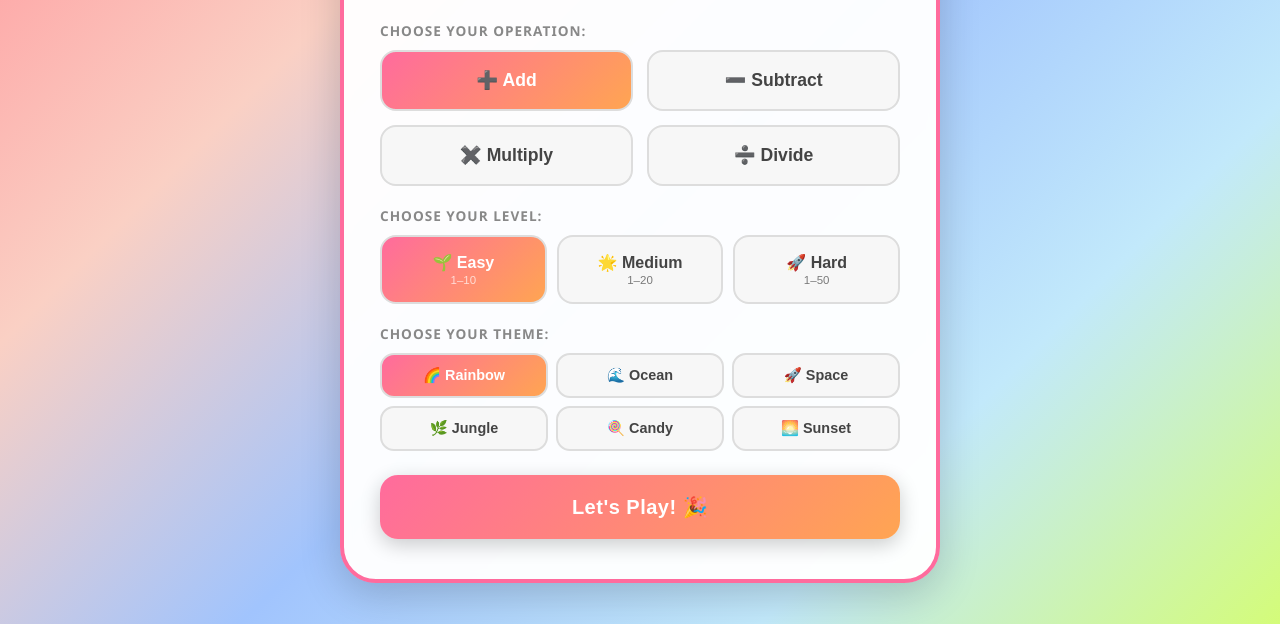
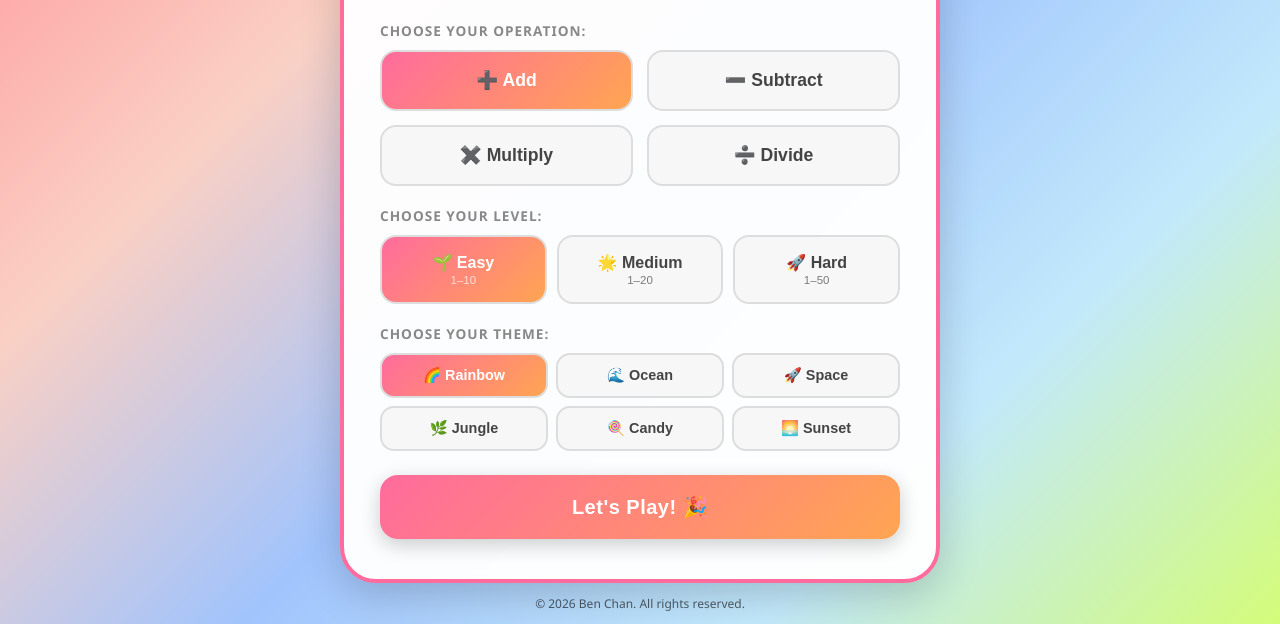
Before and after one commit to BenFullStackDev/math-games, a plain HTML site: page index.html in a window 1280 px wide. Shown: the part 176-800 px from the top of the page. Drawn offline with Linux system fonts and the light colour scheme.

Commit message:
Add footer note

```diff
--- a/index.html
+++ b/index.html
@@ -41,6 +41,7 @@
 
       <button id="btn-start" class="btn-primary">Let's Play! 🎉</button>
     </div>
+    <footer class="homepage-footer">&copy; 2026 Ben Chan. All rights reserved.</footer>
   </div>
 
   <!-- Game Screen -->
--- a/style.css
+++ b/style.css
@@ -505,3 +505,15 @@ body {
   .btn-primary { min-height: 56px; }
   .btn-hint { min-height: 40px; padding: 10px 18px; }
 }
+
+.homepage-footer {
+  position: fixed;
+  bottom: 0;
+  left: 0;
+  right: 0;
+  text-align: center;
+  font-size: 0.75rem;
+  opacity: 0.6;
+  padding: 0.75rem;
+  color: inherit;
+}
```
